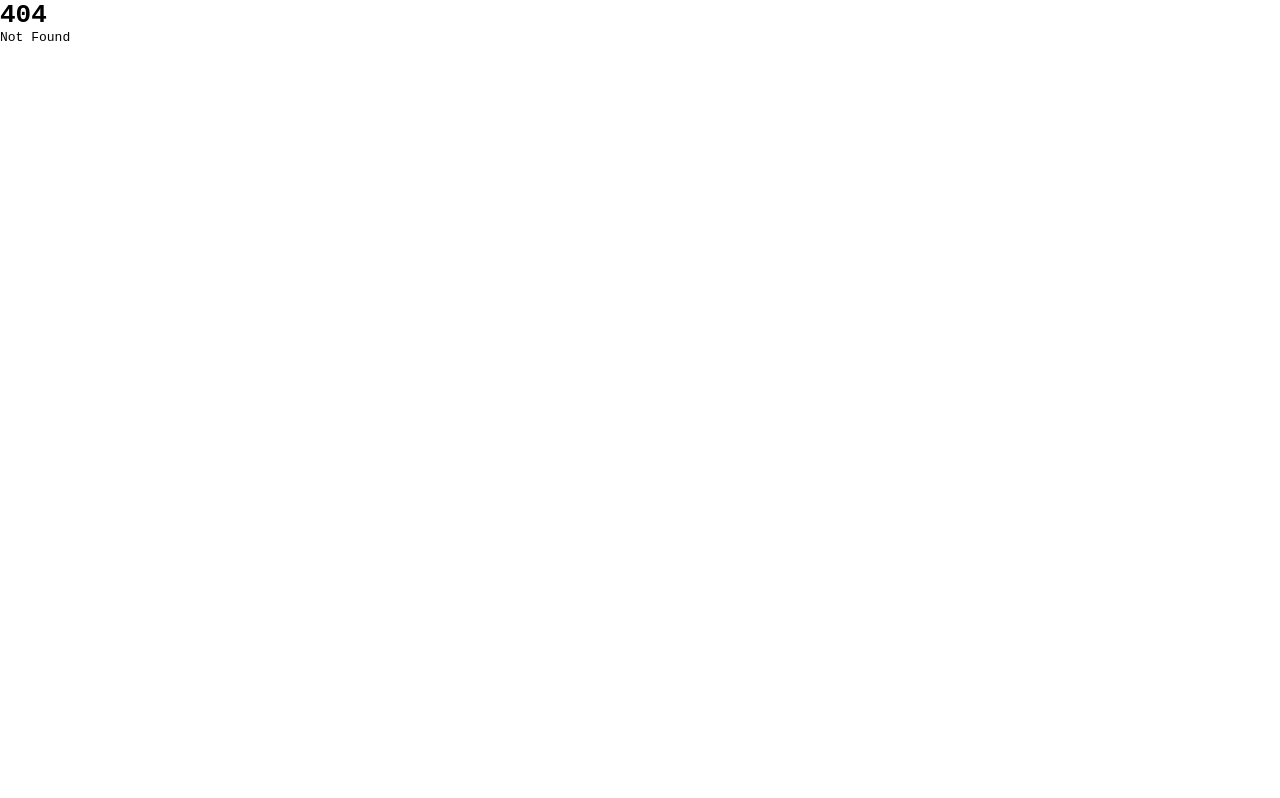
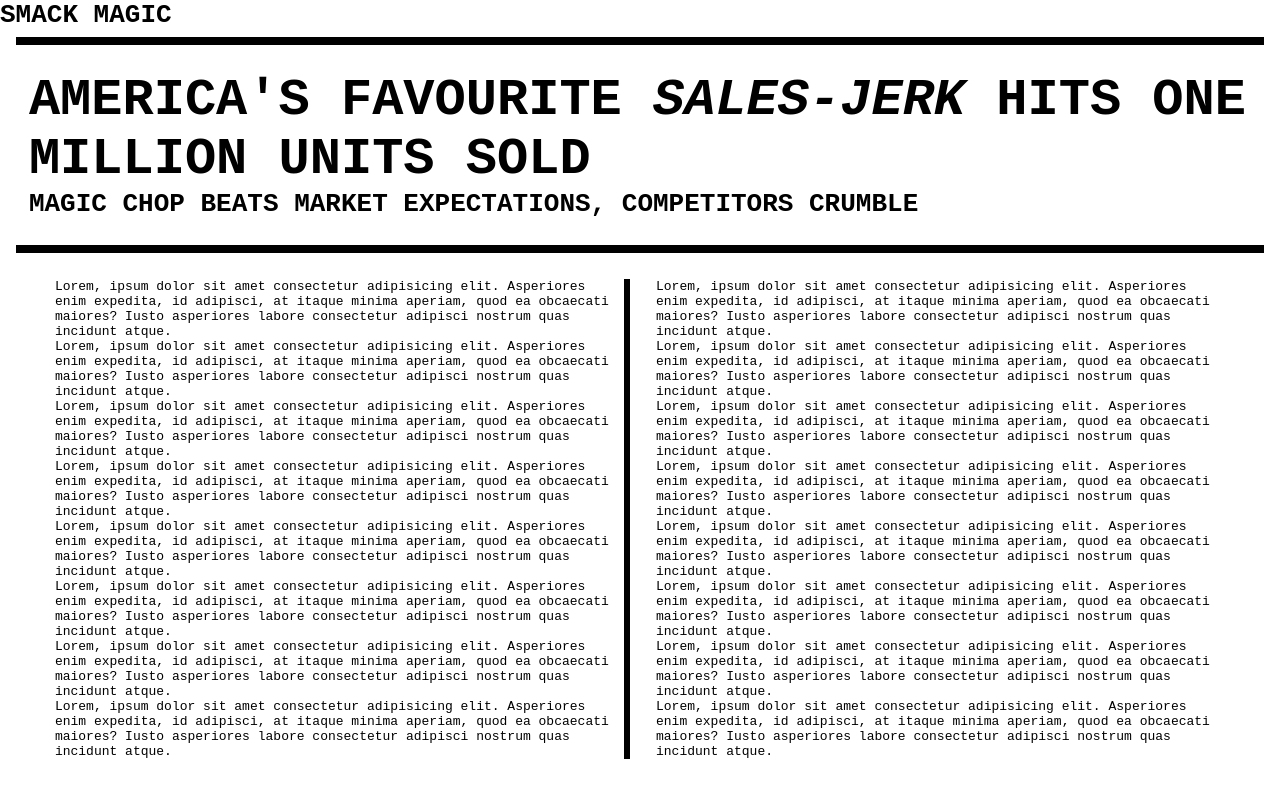
Before and after one commit to webcrawls/smack-magic, a SvelteKit app: page /news/10-million-units-sold in a window 1280 px wide. Before the commit this address had no page. Built offline with nearby package versions, Linux system fonts and the light colour scheme.

Commit message:
temp commi

```diff
--- a/src/routes/(main)/+layout.svelte
+++ b/src/routes/(main)/+layout.svelte
@@ -1,38 +1,22 @@
 <script>
     import Navigation from "$lib/components/pages/Navigation.svelte";
-    import { Markii } from 'markii'
-    import { browser } from "$app/environment";
-    import { onMount } from "svelte";
-
-    onMount(() => {
-        if (browser) new Markii()
-    })
 </script>
 
+<header class="layout-section">
+    <h1>SMACK MAGIC</h1>
+</header>
+<section class="layout-section" id="endorsement">
+    <h1>AMERICA'S FAVOURITE <i>"SALES-JERK"</i>,<br/> JOE MAGIC, HITS 1 MILLION SMACK MAGICS SOLD</h1>
+    <p>- Kitchen Utensils Weekly</p>
+</section>
+<nav class="layout-section flat dark">
+    <a href="/">HOME</a>
+    <a href="/">FAQ</a>
+    <a href="/">TESTIMONIALS</a>
+    <a href="/">THE <i>"MAGIC"</i> BLOG</a>
+</nav>
 <main class="layout-wrapper">
-    <article class="layout-section" id="introduction">
-        <h1 mq-speed-x="0.0025" mq-tiled>
-            <span style="font-style: italic;">INTRODUCING SMACK MAGIC!!</span>
-        </h1>
-    </article>
-    <article class="layout-section" id="blog">
-        <h1>
-            <span>Click Here</span><br/>
-            <span>Joe "Magic"'s "Magic" Blog!</span>
-        </h1>
-    </article>
-    <article class="layout-section" id="faq">
-        <h1>
-            <span>introducing...</span><br/>
-            <span>SMACK MAGIC!!!</span>
-        </h1>
-    </article>
-    <article class="layout-section" id="testimonials">
-        <h1>
-            <span>introducing...</span><br/>
-            <span>SMACK MAGIC!!!</span>
-        </h1>
-    </article>
+
 </main>
 
 <style>
@@ -46,59 +30,76 @@
         --theme-primary-3: #ffee63;
         --theme-primary-4: #ffe502;
 
-        --theme-text-1: #baab78;
+        --theme-text-1: #001071;
+
         --main-width: 130ch;
     }
 
-    .layout-wrapper {
-        display: grid;
-        grid-template-columns: repeat(5, 1fr);
-        grid-template-rows: repeat(5, 1fr);
-        grid-column-gap: 0px;
-        grid-row-gap: 0px;
+    :global(html) {
         background: linear-gradient(
             to bottom,
             var(--theme-bg-1),
             var(--theme-bg-2)
         );
         color: var(--theme-text-1);
+    }
+
+    :global(body) {
+        display: flex;
+        flex-direction: column;
+        max-width: 140ch;
+        margin-inline: auto;
+        padding: 2rem;
+        gap: 2rem;
+    }
+
+    header {
+        max-width: 50ch;
+        padding: 1rem;
+        padding-bottom: 0.4rem;
+        padding-left: 0.4rem;
+    }
+
+    .layout-wrapper {
+        display: flex;
+        flex-direction: column;
         height: 100%;
     }
 
     .layout-section {
-        max-width: 275px;
+        border: 6px ridge var(--theme-primary-2);
+        background-color: var(--theme-primary-1);
+        background: linear-gradient(45deg, var(--theme-primary-3), var(--theme-primary-1));
+        margin-inline: auto;
         width: 100%;
-        aspect-ratio: 1 / 1;
-        background-color: var(--theme-bg-1);
-        border: 6px groove var(--theme-bg-1);
+        padding: 1rem;
     }
 
-    article.layout-section {
-        display: flex;
-        flex-direction: column;
+    .layout-section.flat {
+        border: none;
     }
 
-    main {
-        flex: 1 1;
+    .layout-section.dark {
+        color: white;
+        background: #000000;
     }
 
-    #introduction {
-        grid-column: 2;
-        grid-row: 1;
+    #endorsement {
+        font-size: 2rem;
+        max-width: 80ch;
+        transform: rotateZ(4deg);
+
+        & h1 {
+            text-align: center;
+        }
+
+        & p {
+            font-size: 1.45rem;
+            text-align: right;
+        }
     }
 
-    #blog {
-        grid-column: 3;
-        grid-row: 3;
-    }
-
-    #faq {
-        grid-column: 3;
-        grid-row: 5;
-    }
-
-    #testimonials {
-        grid-column: 5;
-        grid-row: 5;
+    nav a {
+        color: inherit;
     }
 </style>
--- /dev/null
+++ b/src/routes/news/+layout.svelte
@@ -0,0 +1,13 @@
+<header>
+    <h1>SMACK MAGIC</h1>
+</header>
+<main>
+    <slot/>
+</main>
+<footer></footer>
+
+<style>
+    :global(body) {
+        display: grid;
+    }
+</style>
--- /dev/null
+++ b/src/routes/news/10-million-units-sold/+page.svelte
@@ -0,0 +1,75 @@
+<article class="news-wrapper">
+    <header>
+        <h1 id="headline">AMERICA'S FAVOURITE <i>SALES-JERK</i> HITS ONE MILLION UNITS SOLD</h1>
+        <h2 id="byline">MAGIC CHOP BEATS MARKET EXPECTATIONS, COMPETITORS CRUMBLE</h2>
+    </header>
+    <section>
+        <div class="section-1">
+            <p>Lorem, ipsum dolor sit amet consectetur adipisicing elit. Asperiores enim expedita, id adipisci, at itaque minima aperiam, quod ea obcaecati maiores? Iusto asperiores labore consectetur adipisci nostrum quas incidunt atque.</p>
+            <p>Lorem, ipsum dolor sit amet consectetur adipisicing elit. Asperiores enim expedita, id adipisci, at itaque minima aperiam, quod ea obcaecati maiores? Iusto asperiores labore consectetur adipisci nostrum quas incidunt atque.</p>
+            <p>Lorem, ipsum dolor sit amet consectetur adipisicing elit. Asperiores enim expedita, id adipisci, at itaque minima aperiam, quod ea obcaecati maiores? Iusto asperiores labore consectetur adipisci nostrum quas incidunt atque.</p>
+            <p>Lorem, ipsum dolor sit amet consectetur adipisicing elit. Asperiores enim expedita, id adipisci, at itaque minima aperiam, quod ea obcaecati maiores? Iusto asperiores labore consectetur adipisci nostrum quas incidunt atque.</p>
+            <p>Lorem, ipsum dolor sit amet consectetur adipisicing elit. Asperiores enim expedita, id adipisci, at itaque minima aperiam, quod ea obcaecati maiores? Iusto asperiores labore consectetur adipisci nostrum quas incidunt atque.</p>
+            <p>Lorem, ipsum dolor sit amet consectetur adipisicing elit. Asperiores enim expedita, id adipisci, at itaque minima aperiam, quod ea obcaecati maiores? Iusto asperiores labore consectetur adipisci nostrum quas incidunt atque.</p>
+            <p>Lorem, ipsum dolor sit amet consectetur adipisicing elit. Asperiores enim expedita, id adipisci, at itaque minima aperiam, quod ea obcaecati maiores? Iusto asperiores labore consectetur adipisci nostrum quas incidunt atque.</p>
+            <p>Lorem, ipsum dolor sit amet consectetur adipisicing elit. Asperiores enim expedita, id adipisci, at itaque minima aperiam, quod ea obcaecati maiores? Iusto asperiores labore consectetur adipisci nostrum quas incidunt atque.</p>
+        </div>
+        <div class="section-1">
+            <p>Lorem, ipsum dolor sit amet consectetur adipisicing elit. Asperiores enim expedita, id adipisci, at itaque minima aperiam, quod ea obcaecati maiores? Iusto asperiores labore consectetur adipisci nostrum quas incidunt atque.</p>
+            <p>Lorem, ipsum dolor sit amet consectetur adipisicing elit. Asperiores enim expedita, id adipisci, at itaque minima aperiam, quod ea obcaecati maiores? Iusto asperiores labore consectetur adipisci nostrum quas incidunt atque.</p>
+            <p>Lorem, ipsum dolor sit amet consectetur adipisicing elit. Asperiores enim expedita, id adipisci, at itaque minima aperiam, quod ea obcaecati maiores? Iusto asperiores labore consectetur adipisci nostrum quas incidunt atque.</p>
+            <p>Lorem, ipsum dolor sit amet consectetur adipisicing elit. Asperiores enim expedita, id adipisci, at itaque minima aperiam, quod ea obcaecati maiores? Iusto asperiores labore consectetur adipisci nostrum quas incidunt atque.</p>
+            <p>Lorem, ipsum dolor sit amet consectetur adipisicing elit. Asperiores enim expedita, id adipisci, at itaque minima aperiam, quod ea obcaecati maiores? Iusto asperiores labore consectetur adipisci nostrum quas incidunt atque.</p>
+            <p>Lorem, ipsum dolor sit amet consectetur adipisicing elit. Asperiores enim expedita, id adipisci, at itaque minima aperiam, quod ea obcaecati maiores? Iusto asperiores labore consectetur adipisci nostrum quas incidunt atque.</p>
+            <p>Lorem, ipsum dolor sit amet consectetur adipisicing elit. Asperiores enim expedita, id adipisci, at itaque minima aperiam, quod ea obcaecati maiores? Iusto asperiores labore consectetur adipisci nostrum quas incidunt atque.</p>
+            <p>Lorem, ipsum dolor sit amet consectetur adipisicing elit. Asperiores enim expedita, id adipisci, at itaque minima aperiam, quod ea obcaecati maiores? Iusto asperiores labore consectetur adipisci nostrum quas incidunt atque.</p>
+        </div>
+    </section>
+</article>
+
+<style>
+    .news-wrapper {
+        width: 100%;
+        height: 100%;
+        display: flex;
+        flex-direction: column;
+        max-width: 160ch;
+        margin-inline: auto;
+    }
+
+    .news-wrapper > header {
+        display: flex;
+        flex-direction: column;
+        justify-content: center;
+
+        padding-block: 2rem;
+        padding-inline: 1rem;
+
+        border-top: 8px solid black;
+        border-bottom: 8px solid black;
+
+        & #headline {
+            font-size: 4rem;
+        }
+
+        & #byline {
+            font-size: 2rem;
+        }
+    }
+
+    section {
+        display: flex;
+        padding: 2rem;
+    }
+
+    section > div {
+        flex: 1 1;
+        display: flex;
+        flex-direction: column;
+        margin-inline: 1rem;
+    }
+
+    section > :first-child {
+        border-right: 6px solid black;
+    }
+</style>
```
